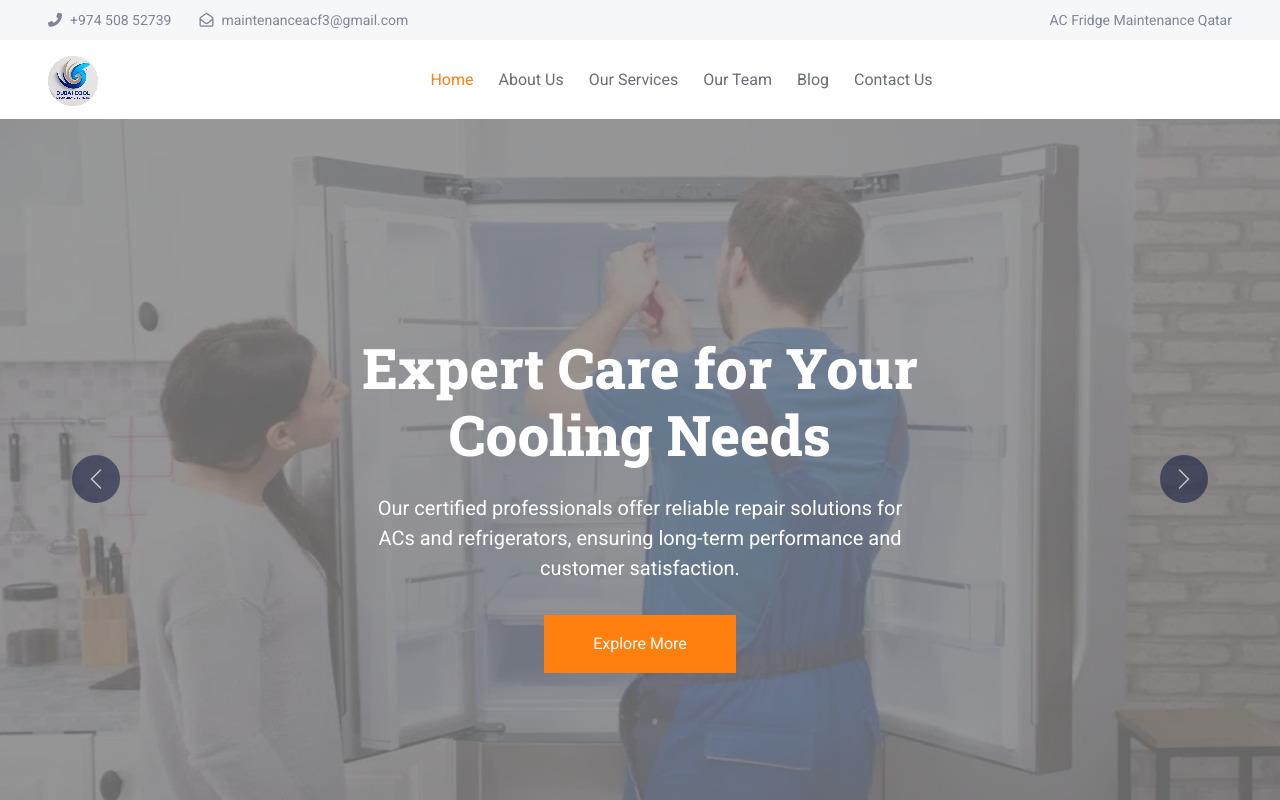
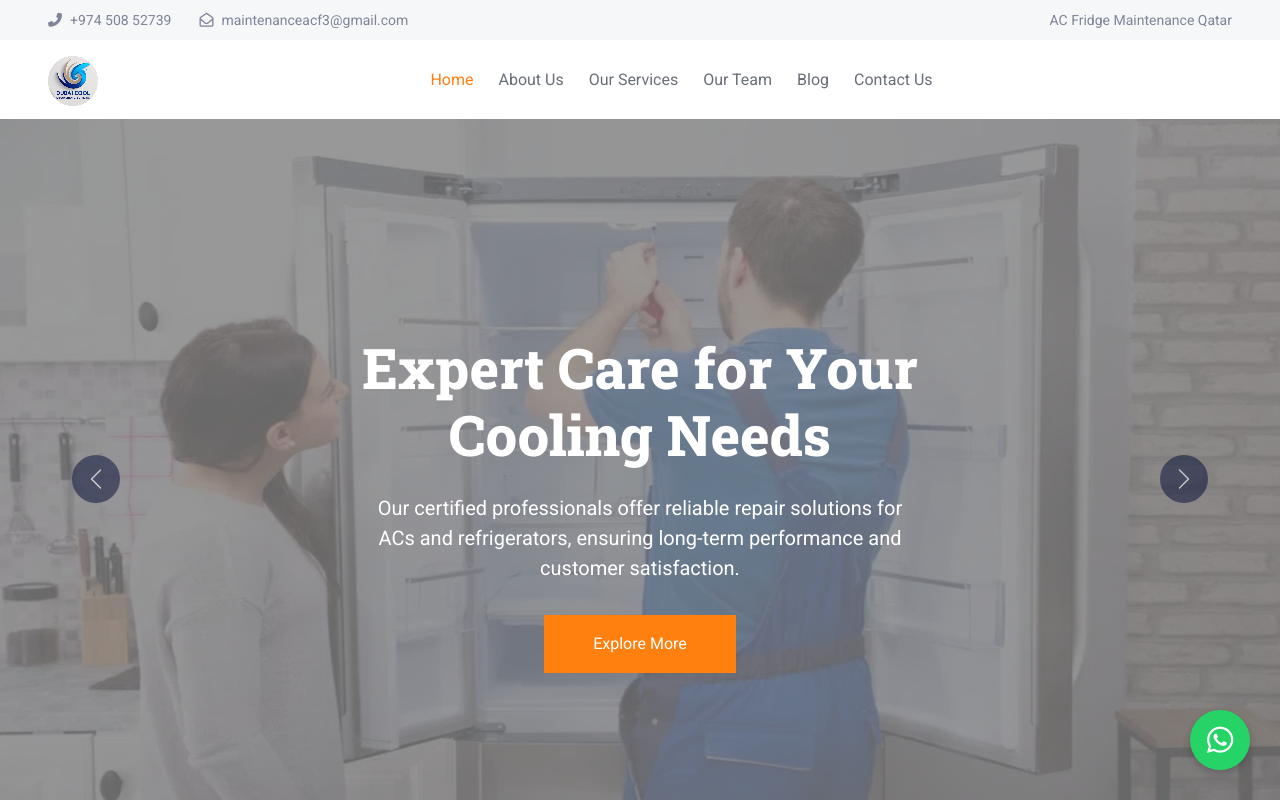
Before and after one commit to Fahadbcd17/ac-fridge-maintenance-qatar, a plain HTML site: page index.html in a window 1280 px wide. Shown: the top 800 px of the page. Drawn offline with nearby package versions, Linux system fonts and the light colour scheme; files whose address does not match are found by name.

Commit message:
what's app in front page updated

```diff
--- a/css/style.css
+++ b/css/style.css
@@ -508,3 +508,29 @@
     background-color: #d5f0db;
     color: #0a5c36;
   }
+
+  /*** WhatsApp Button ***/
+.whatsapp-button {
+    position: fixed;
+    bottom: 30px;
+    right: 30px;
+    width: 60px;
+    height: 60px;
+    background-color: #25D366;
+    color: white;
+    border-radius: 50%;
+    text-align: center;
+    font-size: 30px;
+    box-shadow: 0 4px 8px rgba(0, 0, 0, 0.2);
+    z-index: 99;
+    display: flex;
+    align-items: center;
+    justify-content: center;
+    transition: all 0.3s ease;
+}
+
+.whatsapp-button:hover {
+    background-color: #128C7E;
+    transform: scale(1.1);
+    color: white;
+}
--- a/index.html
+++ b/index.html
@@ -530,9 +530,10 @@
     <!-- Footer End -->
 
 
-    <!-- Back to Top -->
-    <a href="#" class="btn btn-lg btn-primary btn-lg-square rounded-circle back-to-top"><i class="bi bi-arrow-up"></i></a>
-
+        <!-- WhatsApp Button -->
+        <a href="https://wa.me/97450852739" class="whatsapp-button" target="_blank">
+            <i class="fab fa-whatsapp"></i>
+        </a>
 
     <!-- JavaScript Libraries -->
     <script src="https://code.jquery.com/jquery-3.4.1.min.js"></script>
```
